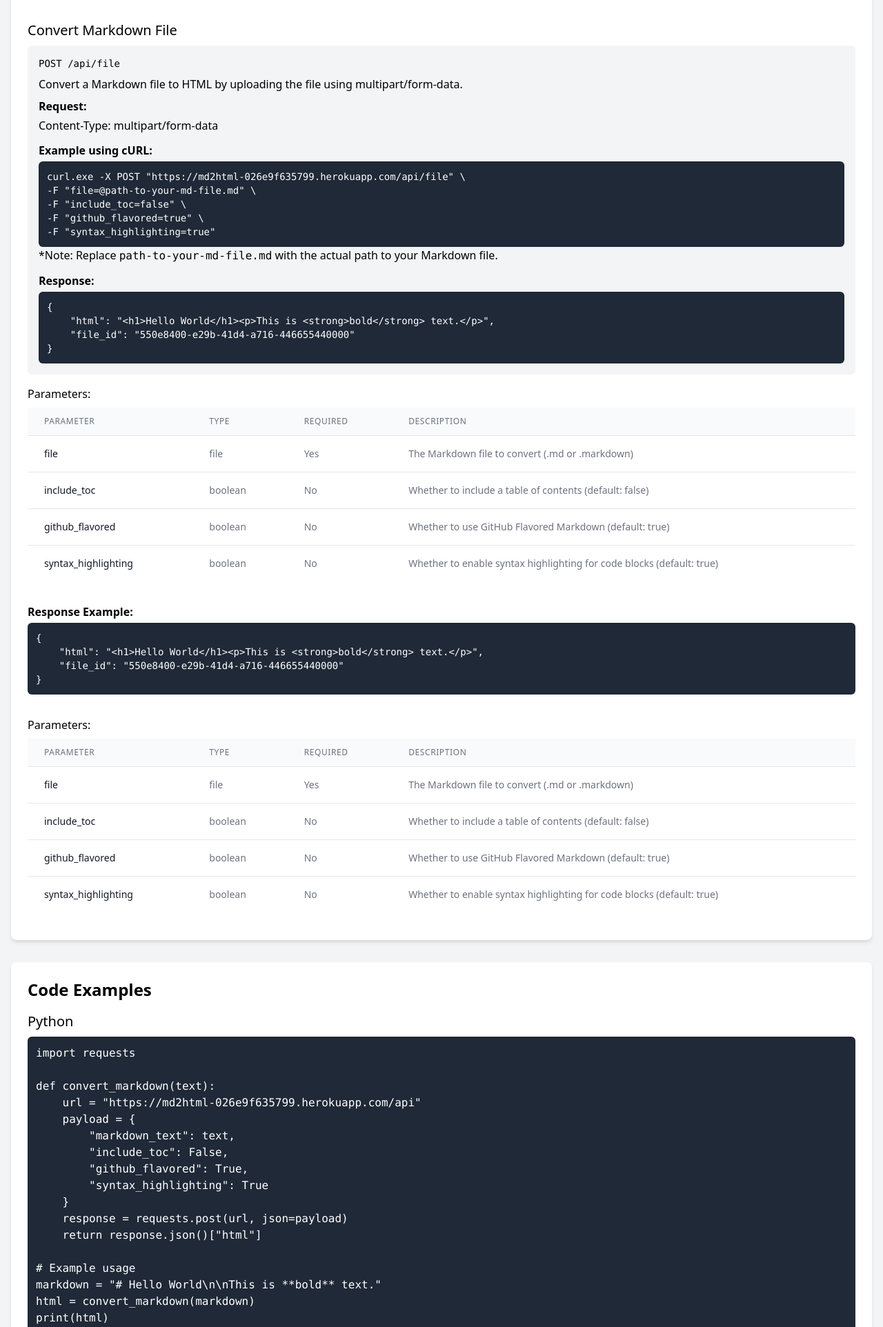
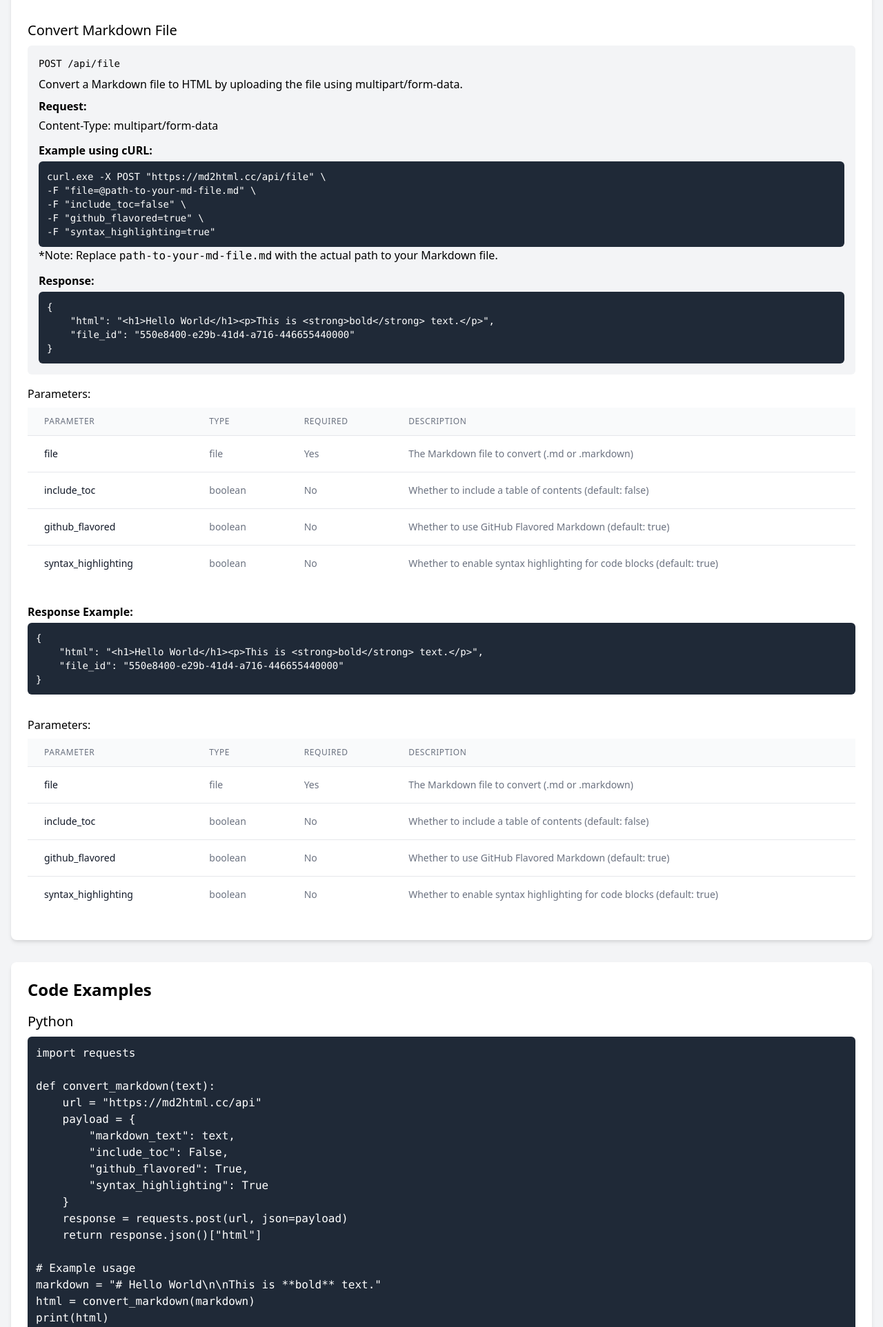
Before and after one commit to terri-yaki/md2html, a Flask app: page /api/docs in a window 1280 px wide. Shown: the part 1022-2946 px from the top of the page at 69% size. Run offline with Flask 2, Linux system fonts and the light colour scheme; some libraries are stand-ins or nearby versions.

Commit message:
added domain

```diff
--- a/templates/docs.html
+++ b/templates/docs.html
@@ -87,7 +87,7 @@
                       <p class="mb-2">Content-Type: multipart/form-data</p>
                       <h4 class="font-semibold mt-3 mb-1">Example using cURL:</h4>
                       <pre class="bg-gray-800 text-white p-3 rounded-md overflow-x-auto text-sm">
-curl.exe -X POST "https://md2html-026e9f635799.herokuapp.com/api/file" \
+curl.exe -X POST "https://md2html.cc/api/file" \
 -F "file=@path-to-your-md-file.md" \
 -F "include_toc=false" \
 -F "github_flavored=true" \
@@ -197,7 +197,7 @@ curl.exe -X POST "https://md2html-026e9f635799.herokuapp.com/api/file" \
 import requests
 
 def convert_markdown(text):
-    url = "https://md2html-026e9f635799.herokuapp.com/api"
+    url = "https://md2html.cc/api"
     payload = {
         "markdown_text": text,
         "include_toc": False,
@@ -217,7 +217,7 @@ print(html)</pre>
               <h3 class="text-xl font-medium mb-2">JavaScript</h3>
               <pre class="bg-gray-800 text-white p-3 rounded-md overflow-x-auto">
 async function convertMarkdown(text) {
-const response = await fetch('https://md2html-026e9f635799.herokuapp.com/api', {
+const response = await fetch('https://md2html.cc/api', {
     method: 'POST',
     headers: {
     'Content-Type': 'application/json',
@@ -243,7 +243,7 @@ convertMarkdown(markdown)
             <div class="mb-6">
               <h3 class="text-xl font-medium mb-2">cURL</h3>
               <pre class="bg-gray-800 text-white p-3 rounded-md overflow-x-auto">
-curl -X POST "https://md2html-026e9f635799.herokuapp.com/api" \
+curl -X POST "https://md2html.cc/api" \
 -H "Content-Type: application/json" \
 -d '{
     "markdown_text": "# Hello World\n\nThis is **bold** text.",
--- a/test.py
+++ b/test.py
@@ -2,7 +2,7 @@ import requests
 
 # Convert markdown text to HTML
 def convert_markdown(text):
-    url = "https://md2html-026e9f635799.herokuapp.com/api"
+    url = "https://md2html.cc/api"
     payload = {
         "markdown_text": text,
         "include_toc": False,
```
